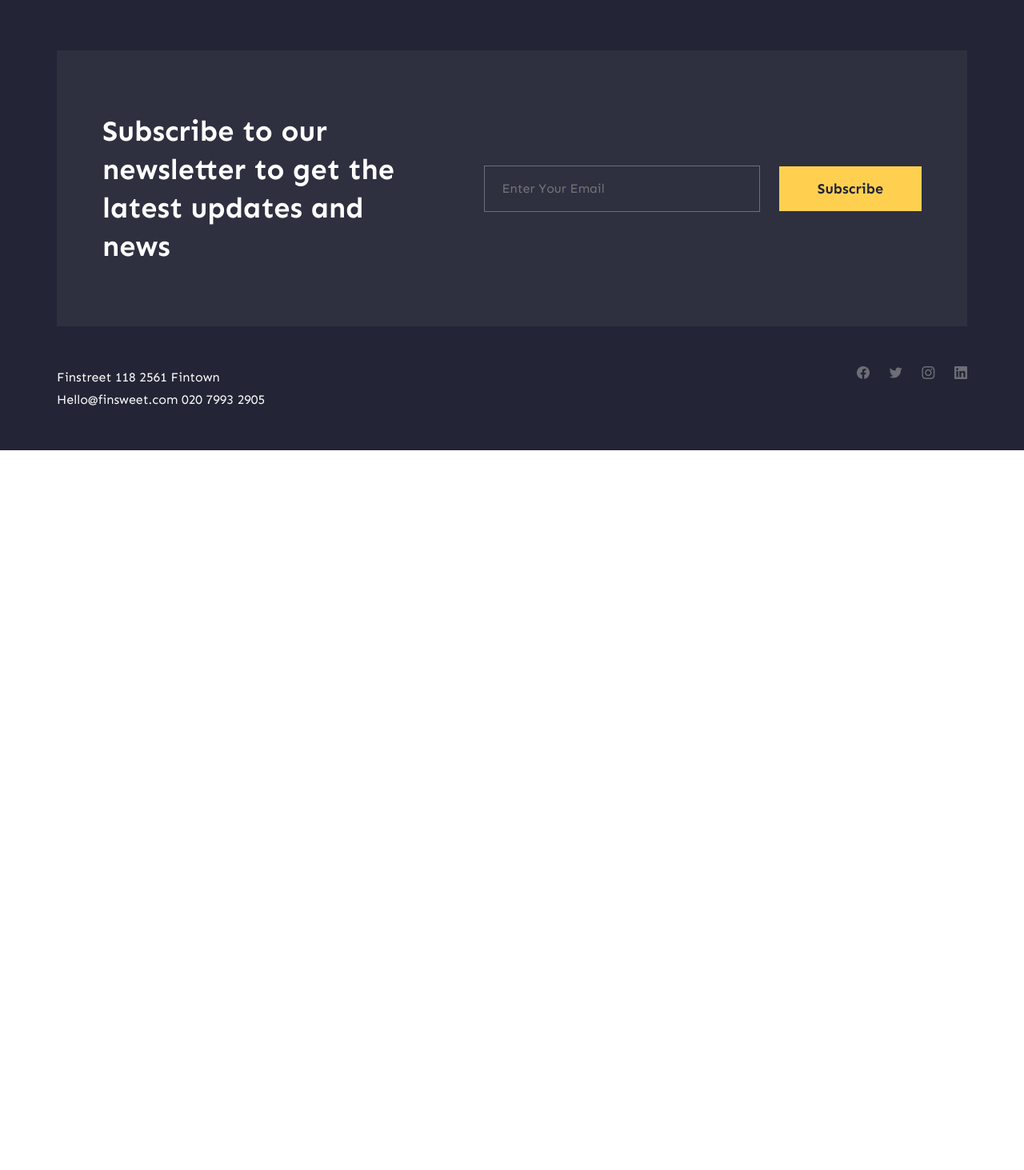
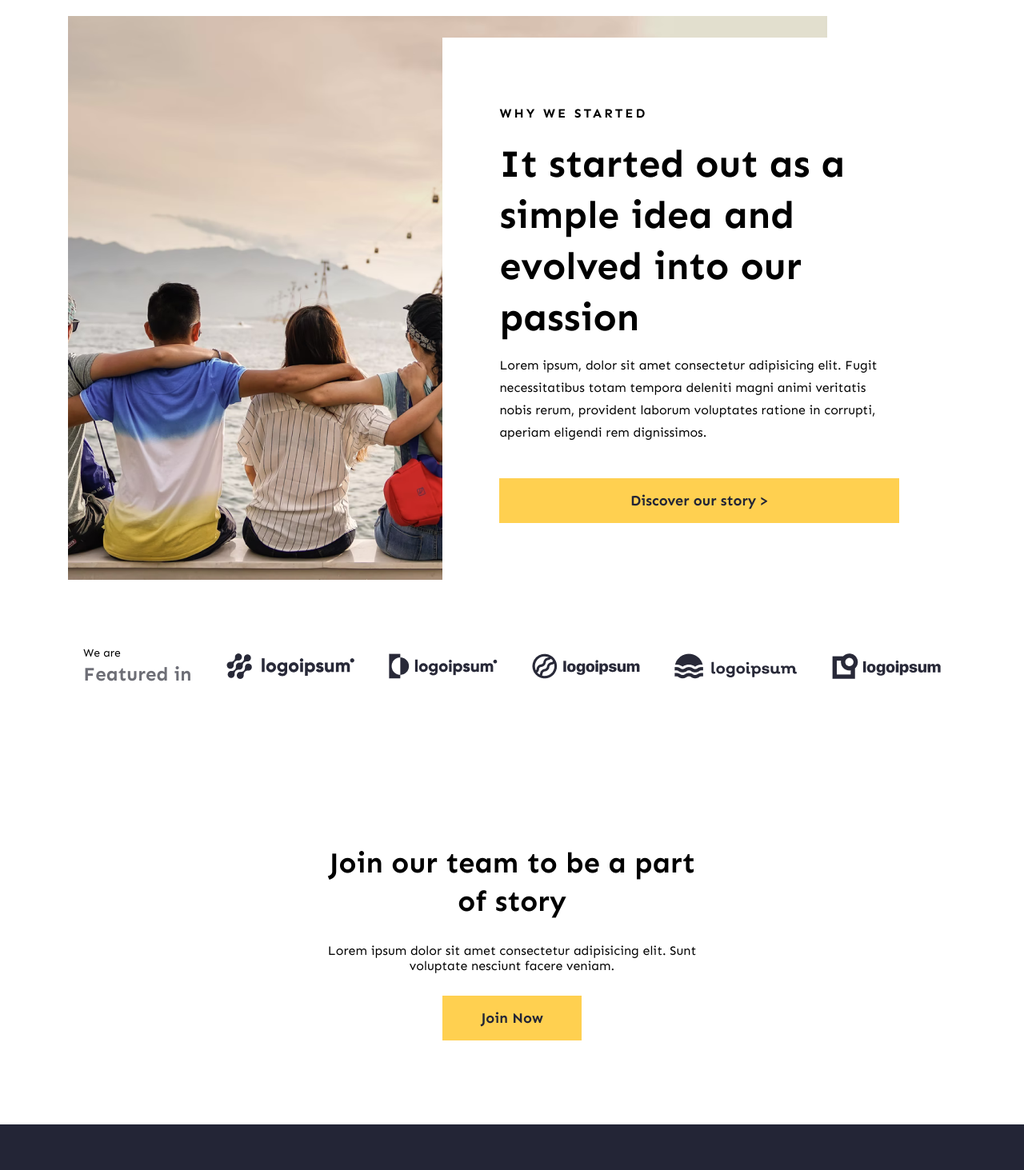
Before and after one commit to hallecram/frontendproject, a React (Create React App) app in the folder frontendproject/: page / in a window 1280 px wide. Shown: the part 967-2430 px from the top of the page at 80% size. Before the commit the page ends 1530 px from the top, so only its background shows below. Built offline with nearby package versions, Linux system fonts and the light colour scheme.

Commit message:
rwd wip logo sppost join done

```diff
--- a/frontendproject/src/components/App/App.scss
+++ b/frontendproject/src/components/App/App.scss
@@ -16,9 +16,9 @@
     position: relative;
     top: 80px;
     .posts-section{
-        padding: calc(8px + 1.5625vw);
+        padding: 0.833vw 5.556vw;
         display: flex;
-        gap: 32px;
+        gap: 64px;
     }
 //     .tabs-section{
 //         margin: 5.556vw;
@@ -26,21 +26,21 @@
 //     .carousel-section{
 //         margin: 5.556vw;
 //     }
-//     .sp-section{
-//         margin: 5.556vw;
-//     }
+    .sp-section{
+        margin: 5.556vw;
+    }
 //     .authors-section{
 //         margin: 5.556vw;
 //     }
-//     .logo-section{
-//         margin: 5.556vw;
-//     }
+    .logo-section{
+        margin: 5.556vw;
+    }
 //     .test-section{
 //         margin: 5.556vw;
 //     }
-//     .join-section{
-//         margin: 5.556vw;
-//     }
+    .join-section{
+        margin: 5.556vw;
+    }
 //     .post-section{
 //         margin: 5.556vw;
 //     }
--- a/frontendproject/src/components/Join/Join.jsx
+++ b/frontendproject/src/components/Join/Join.jsx
@@ -4,9 +4,11 @@ import './Join.scss'
 function Join(){
     return(
         <div className="join-container">
-            <h2>Join our team to be a part of story</h2>
-            <p>Lorem ipsum dolor sit amet consectetur adipisicing elit. Sunt voluptate nesciunt facere veniam.</p>
-            <Btn value="Join Now" color="btn"></Btn>
+            <div className="join-txt-wrapper">
+                <h2>Join our team to be a part of story</h2>
+                <p>Lorem ipsum dolor sit amet consectetur adipisicing elit. Sunt voluptate nesciunt facere veniam.</p>
+                <Btn value="Join Now" color="btn"></Btn>
+            </div>
         </div>
     );
 }
--- a/frontendproject/src/components/Join/Join.scss
+++ b/frontendproject/src/components/Join/Join.scss
@@ -1,12 +1,44 @@
 @import '../../assets/sass/main.scss';
 
+//desktop
 .join-container{
-    width: 500px;
-    margin: 0 auto;
+    width: 100%;
+    padding: 8.889vw 0;
     display: flex;
-    text-align: center;
-    flex-direction: column;
-    align-items: center;
-    gap: 32px;
-    padding: 128px 0;
+    justify-content: center;
+    .join-txt-wrapper{
+        width: 500px;
+        display: flex;
+        text-align: center;
+        flex-direction: column;
+        align-items: center;
+        gap: 2.222vw;
+    }
+
 }
+
+//mobile
+@media screen and (max-width: $mobile){
+    .join-container{
+        min-width: $xs-mobile;
+        max-width: $mobile;
+        height: auto;
+        .join-txt-wrapper{
+            width: 100%;
+        }
+    }
+}
+
+
+
+//BACKUP
+// .join-container{
+//     width: 500px;
+//     margin: 0 auto;
+//     display: flex;
+//     text-align: center;
+//     flex-direction: column;
+//     align-items: center;
+//     gap: 32px;
+//     padding: 128px 0;
+// }
--- a/frontendproject/src/components/Logo/Logo.jsx
+++ b/frontendproject/src/components/Logo/Logo.jsx
@@ -8,6 +8,7 @@ import Logo05 from '../../assets/img/logo05.png';
 function Logo(){
     return(
         <div className="logo-container">
+            <div className="logo-wrapper">
                 <div className="logo-txt">
                     <p>We are</p>
                     <h4>Featured in</h4>
@@ -28,6 +29,7 @@ function Logo(){
                     <img src={Logo05} alt="Logo #5"></img>
                 </div>
             </div>
+        </div>
     );
 }
 
--- a/frontendproject/src/components/Logo/Logo.scss
+++ b/frontendproject/src/components/Logo/Logo.scss
@@ -1,10 +1,15 @@
 @import '../../assets/sass/main.scss';
 
+//desktop
 .logo-container{
     width: 100%;
+    padding: 0.833vw 0;
     height: auto;
+    .logo-wrapper{
         display: flex;
-    justify-content: space-between;
+        flex-flow: row wrap;
+        gap: 24px;
+        justify-content: space-evenly;
         align-items: center;
         .logo-txt{
             display: flex;
@@ -19,3 +24,39 @@
             }
         }
     }
+
+}
+
+//mobile
+@media screen and (max-width: $mobile){
+    .logo-container{
+        min-width: $xs-mobile;
+        max-width: $mobile;
+        padding: 0.833vw 0;
+        .logo-wrapper{
+            width: 100%;
+        }
+    }
+}
+
+
+//backup
+// .logo-container{
+//     width: 100%;
+//     height: auto;
+//     display: flex;
+//     justify-content: space-between;
+//     align-items: center;
+//     .logo-txt{
+//         display: flex;
+//         flex-direction: column;
+//         justify-content: left;
+//         p{
+//             @include body-02;
+//             margin: 0;
+//         }
+//         h4{
+//             color: $text-medium;
+//         }
+//     }
+// }
--- a/frontendproject/src/components/SpecialPost/SpecialPost.scss
+++ b/frontendproject/src/components/SpecialPost/SpecialPost.scss
@@ -1,16 +1,17 @@
 @import "../../assets/sass/main.scss";
 
+//desktop
 .sp-container {
   width: 100%;
   position: relative;
   .sp-img {
-    width: 80%;
+    width: 100%;
     height: 100%;
     bottom: 0;
     left: 0;
     z-index: 4;
     .img {
-      max-width: 100%;
+      width: 100%;
       height: auto;
       object-fit: contain;
     }
@@ -19,7 +20,7 @@
     width: 45%;
     height: auto;
     background-color: $cat-bg;
-    padding: 80px;
+    padding: 5.556vw;
     position: absolute;
     bottom: 0;
     right: 0;
@@ -31,16 +32,84 @@
       //padding: 80px;
       .sp-cap {
         @include cap;
-        margin-bottom: 24px;
+        margin-bottom: 1.667vw;
       }
       p {
         @include body-01;
         white-space: normal;
-        margin: 16px 0;
+        margin: 1.111vw 0;
       }
     }
     .btn-wrapper{
-      margin-top: 32px;
+      margin-top: 2.222vw;
     }
   }
 }
+
+
+//mobile
+@media screen and (max-width: $mobile){
+  .sp-container {
+    min-width: $xs-mobile;
+    max-width: $mobile;
+    display: flex;
+    flex-flow: column wrap;
+    .sp-img {
+      z-index: 0;
+    }
+    .sp-txt {
+      width: 100%;
+      padding: 5.556vw 0;
+      position: unset;
+      z-index: 0;
+    }
+  }
+}
+
+
+
+//BACKUP
+// .sp-container {
+//   width: 100%;
+//   position: relative;
+//   .sp-img {
+//     width: 80%;
+//     height: 100%;
+//     bottom: 0;
+//     left: 0;
+//     z-index: 4;
+//     .img {
+//       max-width: 100%;
+//       height: auto;
+//       object-fit: contain;
+//     }
+//   }
+//   .sp-txt {
+//     width: 45%;
+//     height: auto;
+//     background-color: $cat-bg;
+//     padding: 80px;
+//     position: absolute;
+//     bottom: 0;
+//     right: 0;
+//     z-index: 5;
+//     .txt-wrapper{
+//       display: flex;
+//       flex-direction: column;
+//       justify-content: center;
+//       //padding: 80px;
+//       .sp-cap {
+//         @include cap;
+//         margin-bottom: 24px;
+//       }
+//       p {
+//         @include body-01;
+//         white-space: normal;
+//         margin: 16px 0;
+//       }
+//     }
+//     .btn-wrapper{
+//       margin-top: 32px;
+//     }
+//   }
+// }
```
Also changed, not shown: frontendproject/src/pages/Home.js (+8 -1 lines). Lines whose indentation alone changed are shown as unchanged.
